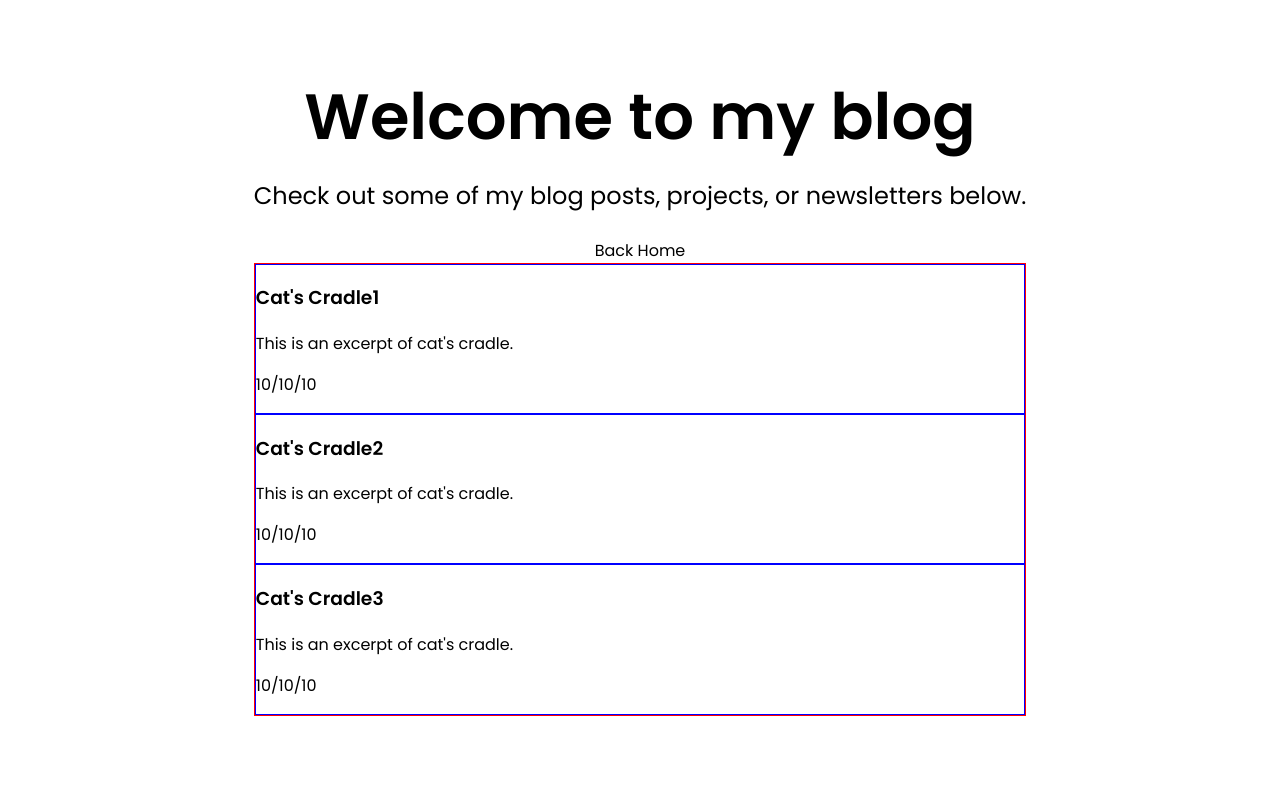
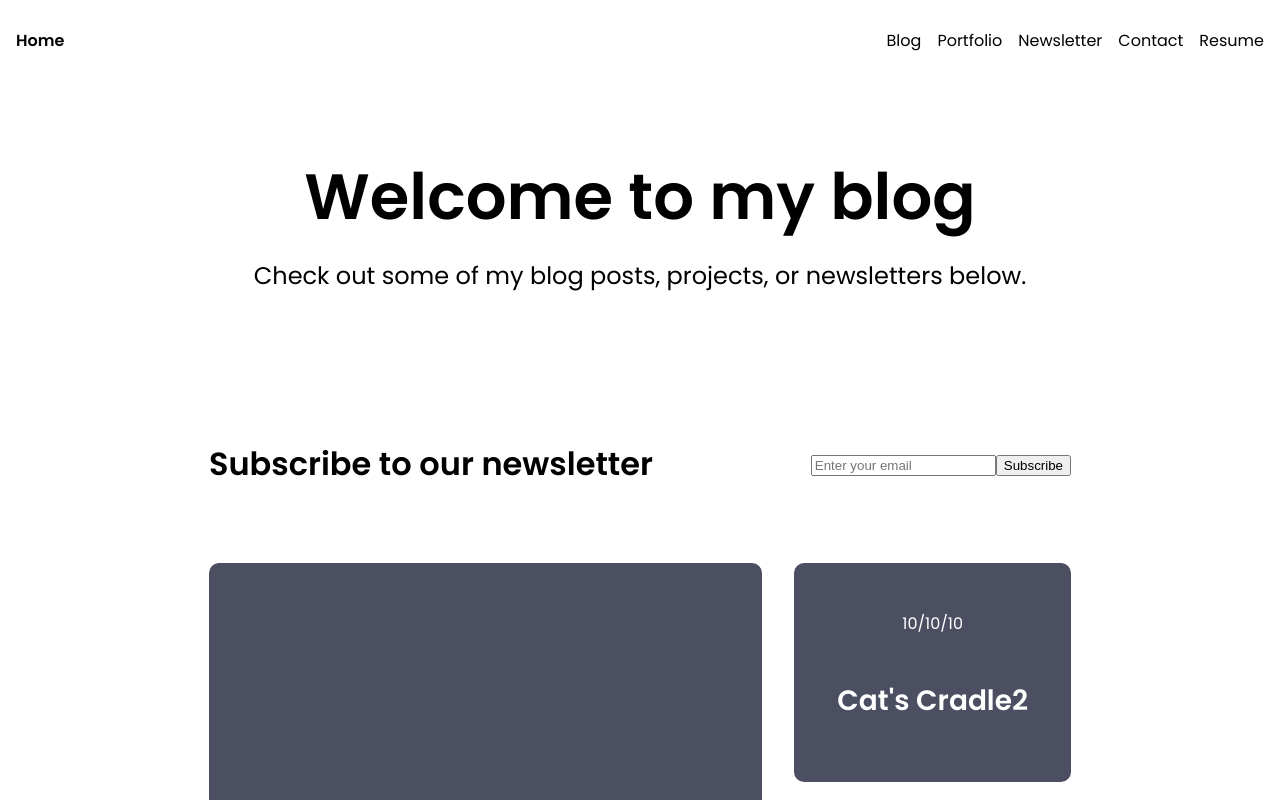
Before and after one commit to itsevalieu/blog, a Next.js app: page /posts in a window 1280 px wide. Shown: the top 800 px of the page. Built offline with nearby package versions, Linux system fonts and the light colour scheme.

Commit message:
Minor styling for h1-6 tags, import components to index file

```diff
--- a/components/List/List.module.scss
+++ b/components/List/List.module.scss
@@ -1,4 +1,4 @@
 .List {
-  border: 1px solid red;
+  // border: 1px solid red;
   width: 100%;
 }
--- a/components/List/ListItem.module.scss
+++ b/components/List/ListItem.module.scss
@@ -1,3 +1,6 @@
 .ListItem {
-  border: 1px solid blue;
+  border: 1px solid grey;
+  padding: 0.25em 2em;
+  margin: 1em 0;
+  border-radius: 10px;
 }
--- a/package.json
+++ b/package.json
@@ -12,7 +12,8 @@
     "test:coverage": "jest --coverage"
   },
   "dependencies": {
-    "next": "11.0.1",
+    "basscss": "^8.0.2",
+    "next": "^11.1.0",
     "react": "17.0.2",
     "react-dom": "17.0.2",
     "sass": "^1.37.5"
--- a/pages/posts/index.tsx
+++ b/pages/posts/index.tsx
@@ -1,9 +1,12 @@
 import { useState } from "react";
 import Head from "next/head";
 import styles from "@styles/Home.module.scss";
-import Link from "next/link";
 import List from "@components/List/List";
 import Footer from "@components/Footer/Footer";
+import Header from "@components/Header/Header";
+import Hero from "@components/Hero/Hero";
+import Subscribe from "@components/Subscribe/Subscribe";
+import Teaser from "@components/Teaser/Teaser";
 
 export default function Posts() {
   const [items, setItems] = useState<any[]>([
@@ -25,6 +28,24 @@ export default function Posts() {
       excerpt: "This is an excerpt of cat's cradle.",
       date: "10/10/10",
     },
+    {
+      id: 4,
+      title: "Cat's Cradle4",
+      excerpt: "This is an excerpt of cat's cradle.",
+      date: "10/10/10",
+    },
+    {
+      id: 5,
+      title: "Cat's Cradle5",
+      excerpt: "This is an excerpt of cat's cradle.",
+      date: "10/10/10",
+    },
+    {
+      id: 6,
+      title: "Cat's Cradle6",
+      excerpt: "This is an excerpt of cat's cradle.",
+      date: "10/10/10",
+    },
   ]);
   return (
     <div className={styles.container}>
@@ -35,22 +56,18 @@ export default function Posts() {
         <meta name="description" content="Blog for Eva" />
         <link rel="icon" href="/favicon.ico" />
       </Head>
-
+      <Header />
       <main className={styles.main}>
-        <h1 className={styles.title}>Welcome to my blog</h1>
-
-        <p className={styles.description}>
-          Check out some of my blog posts, projects, or newsletters below.
-        </p>
-        <div>
-          <Link href="/">
-            <a>Back Home</a>
-          </Link>
-        </div>
-        <List items={items} />
-        <div className={styles.grid}></div>
+        <Hero>
+          <h1 className={styles.title}>Welcome to my blog</h1>
+          <p className={styles.description}>
+            Check out some of my blog posts, projects, or newsletters below.
+          </p>
+        </Hero>
+        <Subscribe />
+        <Teaser items={items.slice(0, 3)} />
+        <List items={items.slice(3)} />
       </main>
-
       <Footer />
     </div>
   );
--- a/styles/Home.module.scss
+++ b/styles/Home.module.scss
@@ -6,7 +6,6 @@
 }
 
 .main {
-  padding: 5rem 0;
   flex: 1;
   display: flex;
   flex-direction: column;
--- a/styles/globals.scss
+++ b/styles/globals.scss
@@ -22,7 +22,32 @@ a {
   color: inherit;
   text-decoration: none;
 }
-
+h1 {
+  font-size: 2.5rem;
+}
+h2 {
+  font-size: 2rem;
+}
+h3 {
+  font-size: 1.75rem;
+}
+h4 {
+  font-size: 1.5rem;
+}
+h5 {
+  font-size: 1.25rem;
+}
+h6 {
+  font-size: 1rem;
+}
+h1,
+h2,
+h3,
+h4,
+h5,
+h6 {
+  font-weight: bolder;
+}
 * {
   box-sizing: border-box;
 }
```
Also changed, not shown: next-env.d.ts, 1 other file (tests, documents, lock files or other folders).
